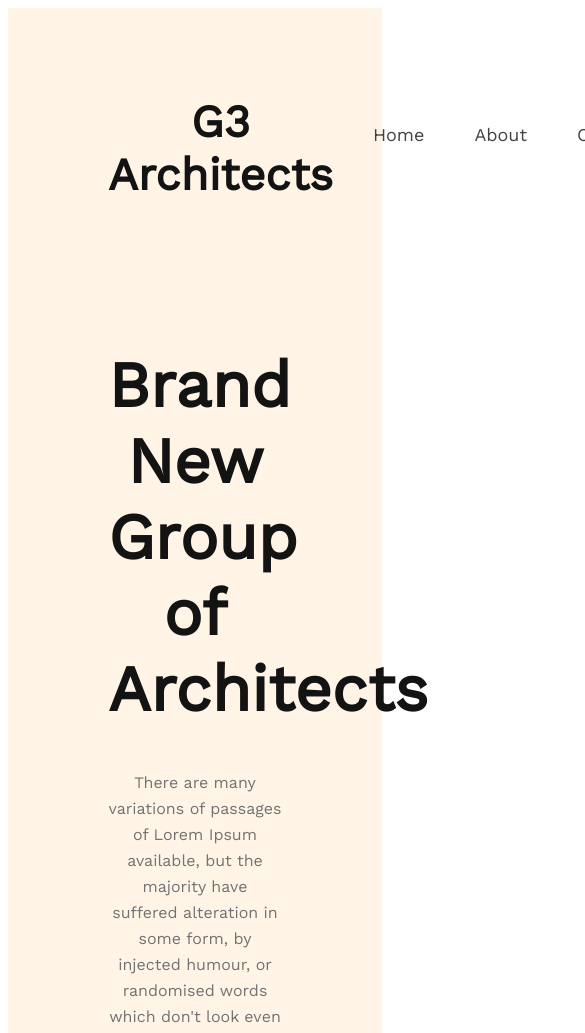
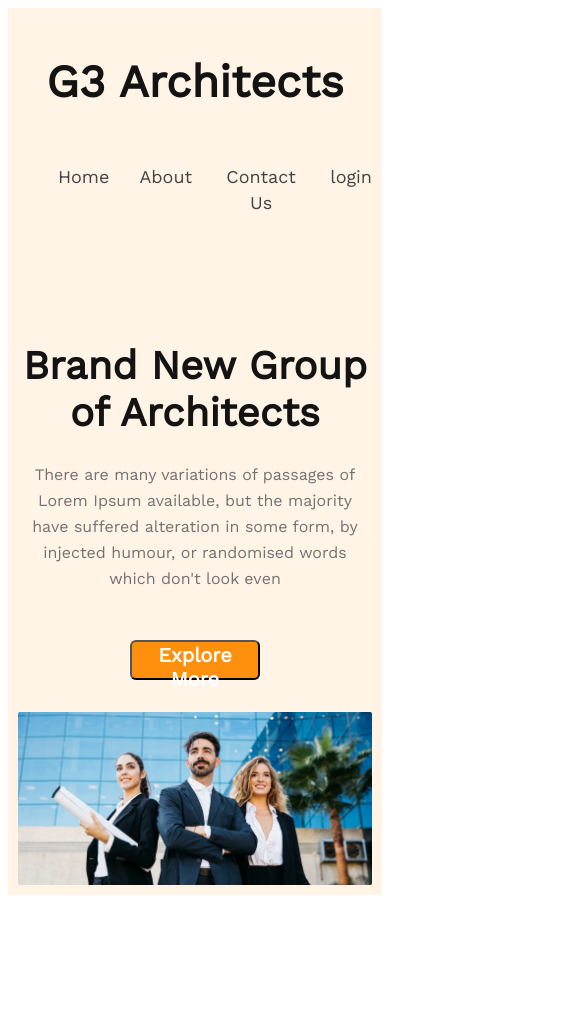
Before and after one commit to NaimulHasanEmon/G3-Architect-Website, a plain HTML site: page index.html in a window 390 px wide. Shown: the top 1033 px of the page, 585 px wide, since content can reach past the window. After the commit the page ends 903 px from the top, so only its background shows below. Drawn offline with nearby package versions, Linux system fonts and the light colour scheme.

Commit message:
Finished the header file with responsive

```diff
--- a/Styles/style.css
+++ b/Styles/style.css
@@ -73,11 +73,47 @@
     color: #FFF;
     font-size: 20px;
     font-weight: 600;
+    margin: 32px;
+    cursor: pointer;
 }
 
-.header-button, .banner-img {
+.header-button {
     display: flex;
     text-align: center;
     justify-content: center;
     align-items: center;
 }
+
+.banner-img {
+    display: flex;
+    width: 100%;
+}
+
+/* Responsive */
+
+/* Small Device */
+@media screen and (max-width:576px) {
+    .header {
+    padding: 10px;
+    }
+
+    .header-nav{
+        flex-direction: column;
+    }
+
+    .nav-list {
+        text-align: center;
+        justify-content: center;
+        gap: 30px;
+    }
+
+    .banner-title {
+        font-size: 40px;
+    }
+
+    .button-context {
+        width: 130px;
+        height: 40px;
+        border-radius: 6px;
+    }
+}
```
Also changed, not shown: index.html (+2 -1 lines).
